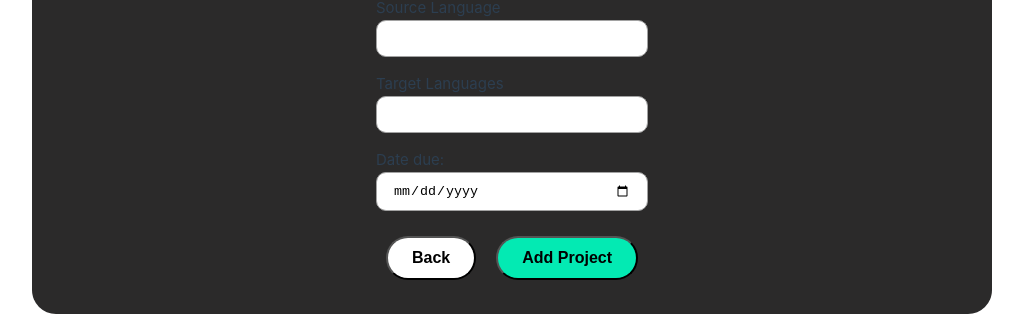
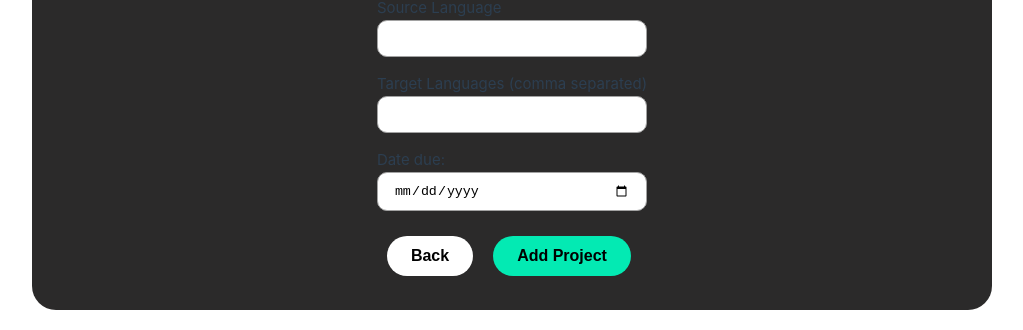
Before and after one commit to mareks22/project-manager-vue3, a Vue app: page /add-project in a window 1280 px wide. Shown: the part 214-544 px from the top of the page, without its empty margins (128-1151 px from the left). Built offline with nearby package versions, Linux system fonts and the light colour scheme.

Commit message:
clean up

```diff
--- a/src/assets/main.scss
+++ b/src/assets/main.scss
@@ -28,19 +28,20 @@
   cursor: pointer;
   transition: background-color 0.2s cubic-bezier(0.61, 1, 0.88, 1),
     color 0.2s cubic-bezier(0.61, 1, 0.88, 1);
+  border: none;
 
   &:hover {
     background: #000;
     color: #fff;
   }
 
-  &-primary{
+  &-primary {
     background: #03eab3;
   }
-  &-secondary{
+  &-secondary {
     background: #fff;
   }
-  &-error{
+  &-error {
     background: #f44336;
     color: #fff;
   }
@@ -60,7 +61,4 @@ select::-ms-expand option {
 }
 
 @media (min-width: 1024px) {
-
-
-
 }
--- a/src/components/ProjectAdd.vue
+++ b/src/components/ProjectAdd.vue
@@ -106,7 +106,7 @@ function goBack() {
       <label>Source Language</label
       ><input class="project-form__input input" type="text" v-model="form.sourceLanguage" />
 
-      <label>Target Languages</label
+      <label>Target Languages (comma separated)</label
       ><input class="project-form__input input" type="text" v-model="form.targetLanguages" />
 
       <label>Date due:</label
--- a/src/components/ProjectFilter.vue
+++ b/src/components/ProjectFilter.vue
@@ -1,4 +1,4 @@
-<script setup lang="ts">
+127<script setup lang="ts">
 import { useProjectStore } from '@/store/projects'
 import { computed } from 'vue'
 import { ProjectStatus } from '@/model'
```
Also changed, not shown: src/components/ProjectList.vue (+0 -71 lines).
